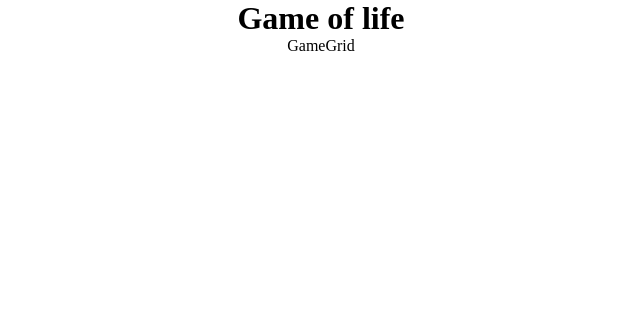
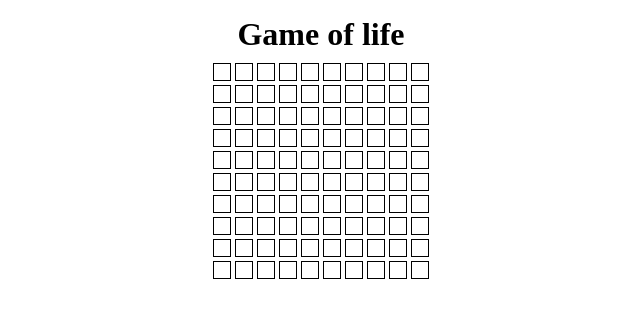
Before and after one commit to MarcinParda/game-of-life, a React (Create React App) app: page / in a window 1280 px wide. Shown: the top 318 px of the page, without its empty margins (319-959 px from the left). Built offline with nearby package versions, Linux system fonts and the light colour scheme.

Commit message:
displayed grid cells on screen

```diff
--- a/src/components/App/App.css
+++ b/src/components/App/App.css
@@ -1,3 +1,4 @@
 .container {
+  margin-top: 1rem;
   text-align: center;
 }
--- a/src/components/App/App.tsx
+++ b/src/components/App/App.tsx
@@ -5,7 +5,7 @@ import './App.css';
 const App = () => {
   return (
     <div className="container">
-      <h1>Game of life</h1>
+      <h1 className="mb-2">Game of life</h1>
       <GameGrid />
     </div>
   );
--- a/src/components/GameGrid/GameGrid.css
+++ b/src/components/GameGrid/GameGrid.css
@@ -0,0 +1,24 @@
+.grid-container {
+  display: flex;
+  flex-direction: column;
+  align-items: center;
+}
+
+.row {
+  display: flex;
+}
+
+.living-cell {
+  width: 1rem;
+  height: 1rem;
+  border: 1px solid #000;
+  background-color: #000;
+  margin: 0.125rem;
+}
+
+.dead-cell {
+  width: 1rem;
+  height: 1rem;
+  border: 1px solid #000;
+  margin: 0.125rem;
+}
--- a/src/components/GameGrid/GameGrid.tsx
+++ b/src/components/GameGrid/GameGrid.tsx
@@ -1,7 +1,22 @@
 import React from 'react';
+import './GameGrid.css';
 
 const GameGrid = () => {
-  return <div>GameGrid</div>;
+  const initialCells = Array.from({ length: 10 }, () =>
+    Array.from({ length: 10 }, () => false)
+  );
+
+  return (
+    <div className="grid-container">
+      {initialCells.map((row, index) => (
+        <div className="row" key={index}>
+          {row.map((cell, index) => (
+            <div className={cell ? 'living-cell' : 'dead-cell'} key={index} />
+          ))}
+        </div>
+      ))}
+    </div>
+  );
 };
 
 export default GameGrid;
--- a/src/index.css
+++ b/src/index.css
@@ -2,3 +2,11 @@
   margin: 0;
   padding: 0;
 }
+
+.mb-2 {
+  margin-bottom: 0.5rem;
+}
+
+.mt-2 {
+  margin-top: 0.5rem;
+}
```
